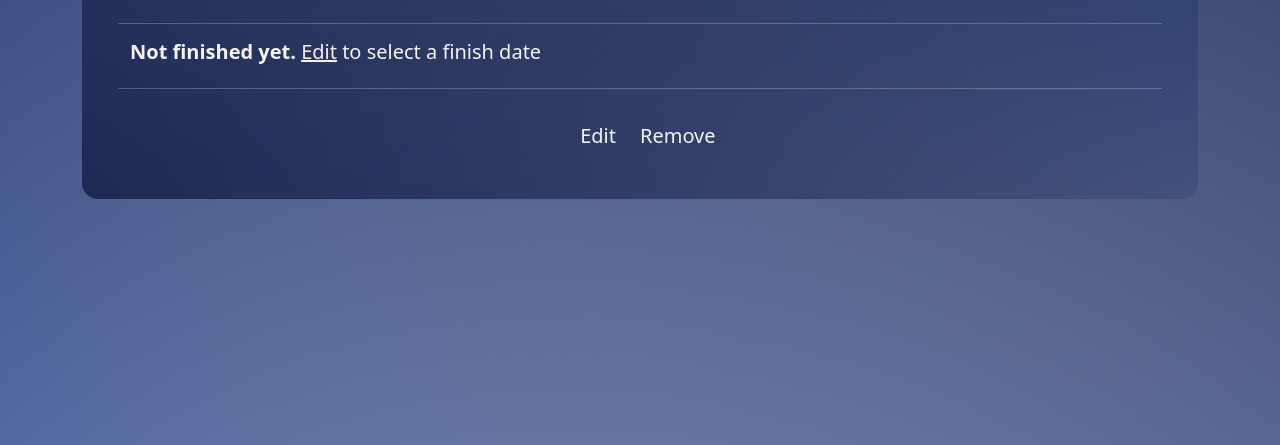
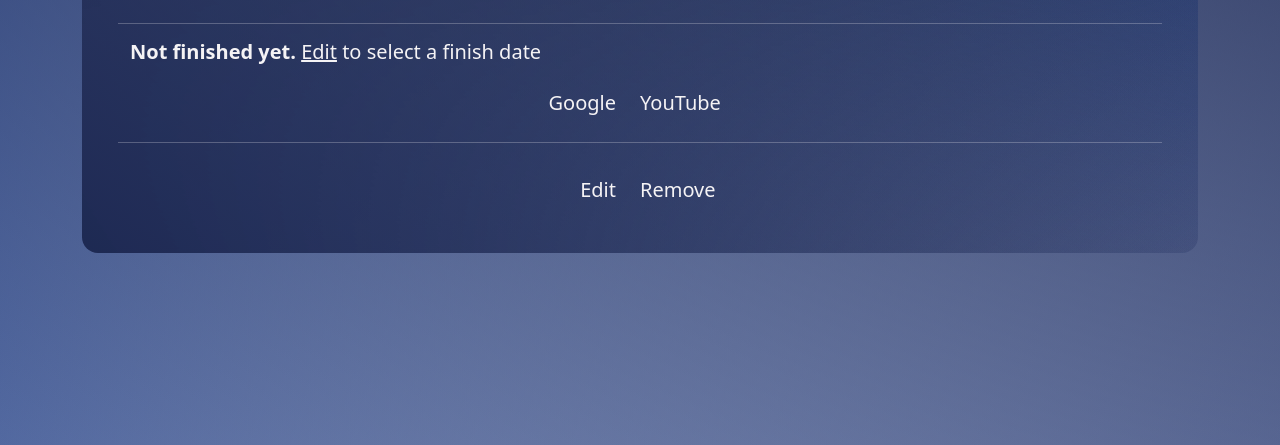
Before and after one commit to paulohenrique-gh/repertoire-manager, a Flask app: template templates/details.html in a window 1280 px wide. Shown: the part 196-641 px from the top of the page. Run offline with Flask 3, Linux system fonts and the light colour scheme; the template is opened without the code that fills it, so the values that code supplies are empty; some web fonts are replaced.

Commit message:
add links for google and youtube search

```diff
--- a/app.py
+++ b/app.py
@@ -314,6 +314,24 @@ def details(id):
     details = get_piece_details(session["user_id"], id)
     schedule = get_piece_schedule(id)
 
+    # https://www.google.com/search?q=Pyotr Tchaikovsky+Old French Song+Opus 39+Number 16+filetype:pdf
+
+    details['google_string'] = f"""
+        https://www.google.com/search?q={details['composer']}
+        +{details['title']}
+        +{details['opus']}
+        +{details['number_in_opus']}
+        +{details['movement'] if details['movement'] else ""}
+        +filetype:pdf"""
+
+    details['youtube_string'] = f"""
+        https://www.youtube.com/results?search_query={details['composer']}
+        +{details['title']}
+        +{details['opus']}
+        +{details['number_in_opus']}
+        +{details['movement'] if details['movement'] else ""}"""
+
+
     return render_template("details.html",
                             details=details,
                             schedule=schedule,
--- a/templates/details.html
+++ b/templates/details.html
@@ -23,6 +23,7 @@
                 {% endif %}
 
                 <h2 class="fw-bolder">Composer: <span class="fw-lighter d-block d-md-inline-flex">{{ details['composer'] }}</span></h2>
+
             </div>
 
             <hr>
@@ -54,6 +55,16 @@
                     <h3 class="fw-bolder">Not finished yet. <span class="fw-lighter"><a class="edit-link" href="/edit/{{ piece_id }}">Edit</a>
                         to select a finish date</span></h3>
                 {% endif %}
+
+            </div>
+            <div class="row justify-content-center mb-4">
+                <div class="col-6 text-end">
+                    <a class="footer-link" href="{{ details['google_string'] }}" target="_blank">Google</a>
+                </div>
+                <div class="col-6 text-start">
+                    <!-- TODO Add confirmation -->
+                    <a class="footer-link" href="{{ details['youtube_string'] }}" target="_blank">YouTube</a>
+                </div>
             </div>
 
             <hr>
```
Also changed, not shown: templates/index.html (+5 -5 lines), README.md.
